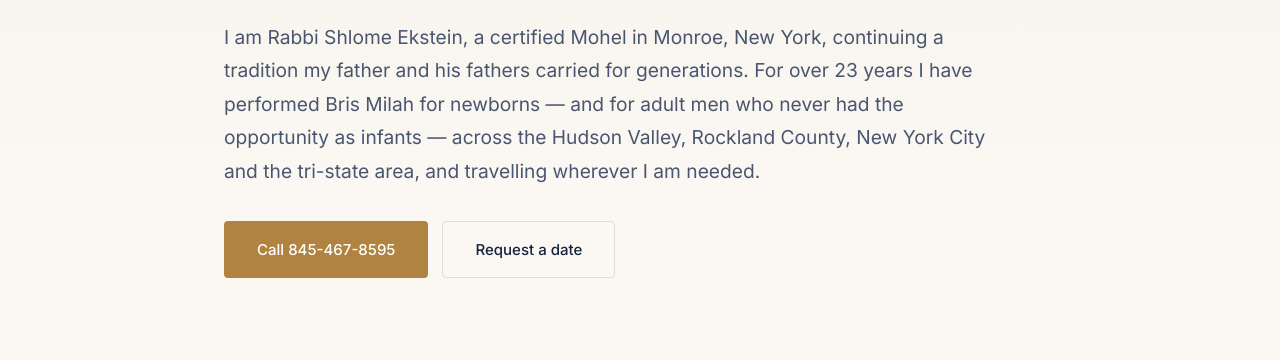
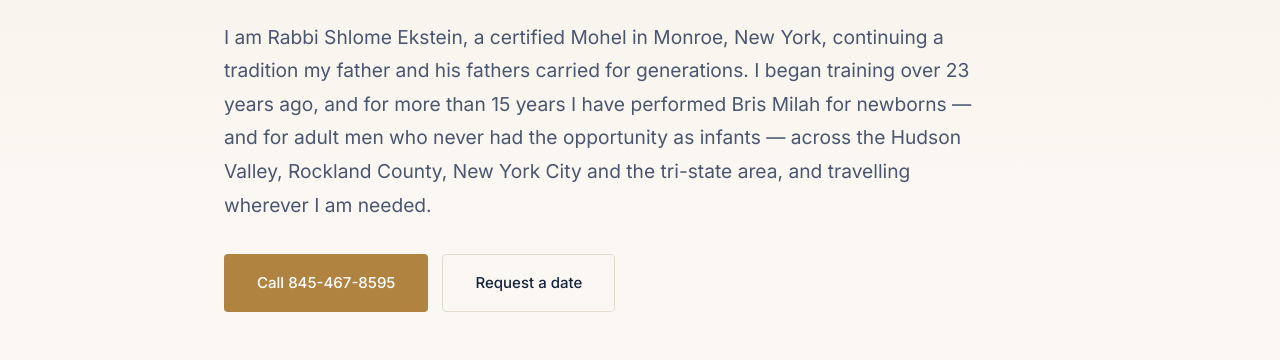
Before and after one commit to rabbisekstein-create/bris-milah, a plain HTML site: page index.html in a window 1280 px wide. Shown: the part 397-757 px from the top of the page. Drawn offline with nearby package versions, Linux system fonts and the light colour scheme.

Commit message:
Fix years wording

```diff
--- a/index.html
+++ b/index.html
@@ -4,14 +4,14 @@
 <meta charset="utf-8">
 <meta name="viewport" content="width=device-width, initial-scale=1">
 <title>Rabbi Shlome Ekstein, Certified Mohel — Bris Milah for Infants and Adults</title>
-<meta name="description" content="Certified Mohel in Monroe, NY with over 23 years of experience. Bris Milah for infants and adults across the Hudson Valley, Rockland County, New York City and the tri-state area, and worldwide. Call 845-467-8595.">
+<meta name="description" content="Certified Mohel in Monroe, NY, trained over 23 years and performing Bris Milah for more than 15. Bris Milah for infants and adults across the Hudson Valley, Rockland County, New York City and the tri-state area, and worldwide. Call 845-467-8595.">
 <meta name="theme-color" content="#16233d">
 <link rel="canonical" href="https://bris-milah.com/">
 
 <meta property="og:type" content="website">
 <meta property="og:site_name" content="Rabbi Shlome Ekstein, Certified Mohel">
 <meta property="og:title" content="Rabbi Shlome Ekstein, Certified Mohel — Bris Milah for Infants and Adults">
-<meta property="og:description" content="Certified Mohel in Monroe, NY with over 23 years of experience. Bris Milah for infants and adults across the Hudson Valley, Rockland County, New York City and the tri-state area, and worldwide. Call 845-467-8595.">
+<meta property="og:description" content="Certified Mohel in Monroe, NY, trained over 23 years and performing Bris Milah for more than 15. Bris Milah for infants and adults across the Hudson Valley, Rockland County, New York City and the tri-state area, and worldwide. Call 845-467-8595.">
 <meta property="og:image" content="https://bris-milah.com/assets/og-image.jpg">
 
 <link rel="icon" href="/assets/favicon.svg" type="image/svg+xml">
@@ -108,9 +108,9 @@
       <h1 class="reveal">A special moment,<br>in careful hands.</h1>
       <p class="lede reveal">
         I am Rabbi Shlome Ekstein, a certified Mohel in Monroe, New York, continuing a tradition
-        my father and his fathers carried for generations. For over 23 years I have performed
-        Bris Milah for newborns &mdash; and for adult men who never had the opportunity as
-        infants &mdash; across the Hudson Valley, Rockland County, New York City and the
+        my father and his fathers carried for generations. I began training over 23 years ago,
+        and for more than 15 years I have performed Bris Milah for newborns &mdash; and for adult
+        men who never had the opportunity as infants &mdash; across the Hudson Valley, Rockland County, New York City and the
         tri-state area, and travelling wherever I am needed.
       </p>
       <div class="hero-actions reveal">
--- a/styles.css
+++ b/styles.css
@@ -656,6 +656,8 @@ p{ margin:0 0 1.15em; }
    ========================================================================== */
 .js .reveal{ opacity:0; transform:translateY(18px); transition:opacity .7s ease, transform .7s ease; }
 .js .reveal.visible{ opacity:1; transform:none; }
+/* The first screen shows at once; only content further down fades in. */
+.js .hero .reveal{ opacity:1; transform:none; transition:none; }
 
 @media (prefers-reduced-motion:reduce){
   html{ scroll-behavior:auto; }
```
